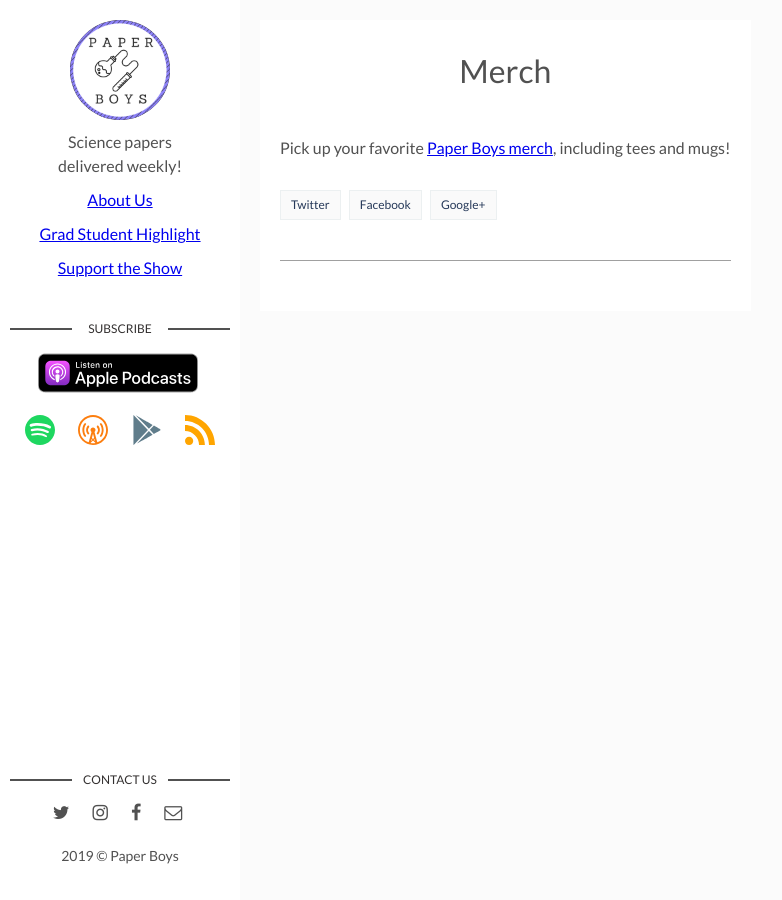
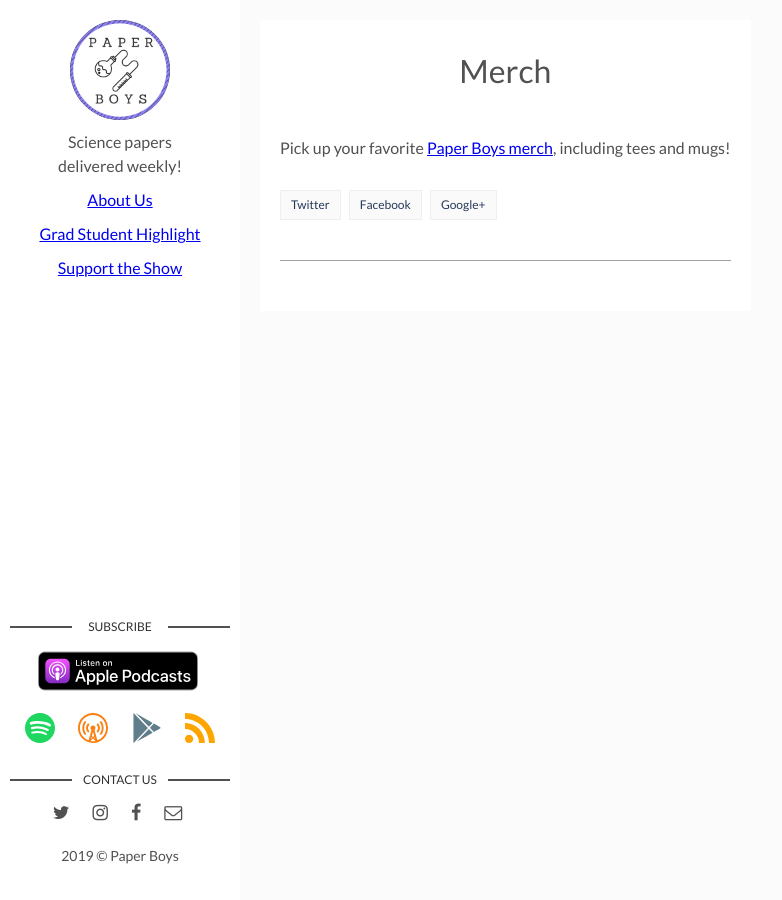
Before and after one commit to paperboyspodcast/paperboyspodcast.github.io, a Jekyll site: the page built from merch.md, in a window 1280 px wide. Shown: the whole page, without its empty margins (0-782 px from the left). Built offline with Jekyll 4.4.1, drawn with Linux system fonts in a browser that asks for light colours; comment, search, counter and statistics services are not loaded.

Commit message:
Slight change in positioning

```diff
--- a/_layouts/main.html
+++ b/_layouts/main.html
@@ -17,6 +17,8 @@ layout: default
         <a href="https://www.teepublic.com/stores/paper-boys?ref_id=&ref_type=&sscid=21k3_hzqbj">Support the Show</a>
         <p></p>
     </div>
+  </header> <!-- End Header -->
+  <footer>
       <section class="contact">
           <h3 class="contact-title">Subscribe</h3>
           <ul>
@@ -49,9 +51,6 @@ layout: default
               <p></p>
           </ul>
       </section> <!-- End Section Subscribe -->
-  </header> <!-- End Header -->
-  <footer>
-
     <section class="contact">
       <h3 class="contact-title">Contact us</h3>
       <ul>
```
Lines whose indentation alone changed are shown as unchanged.
